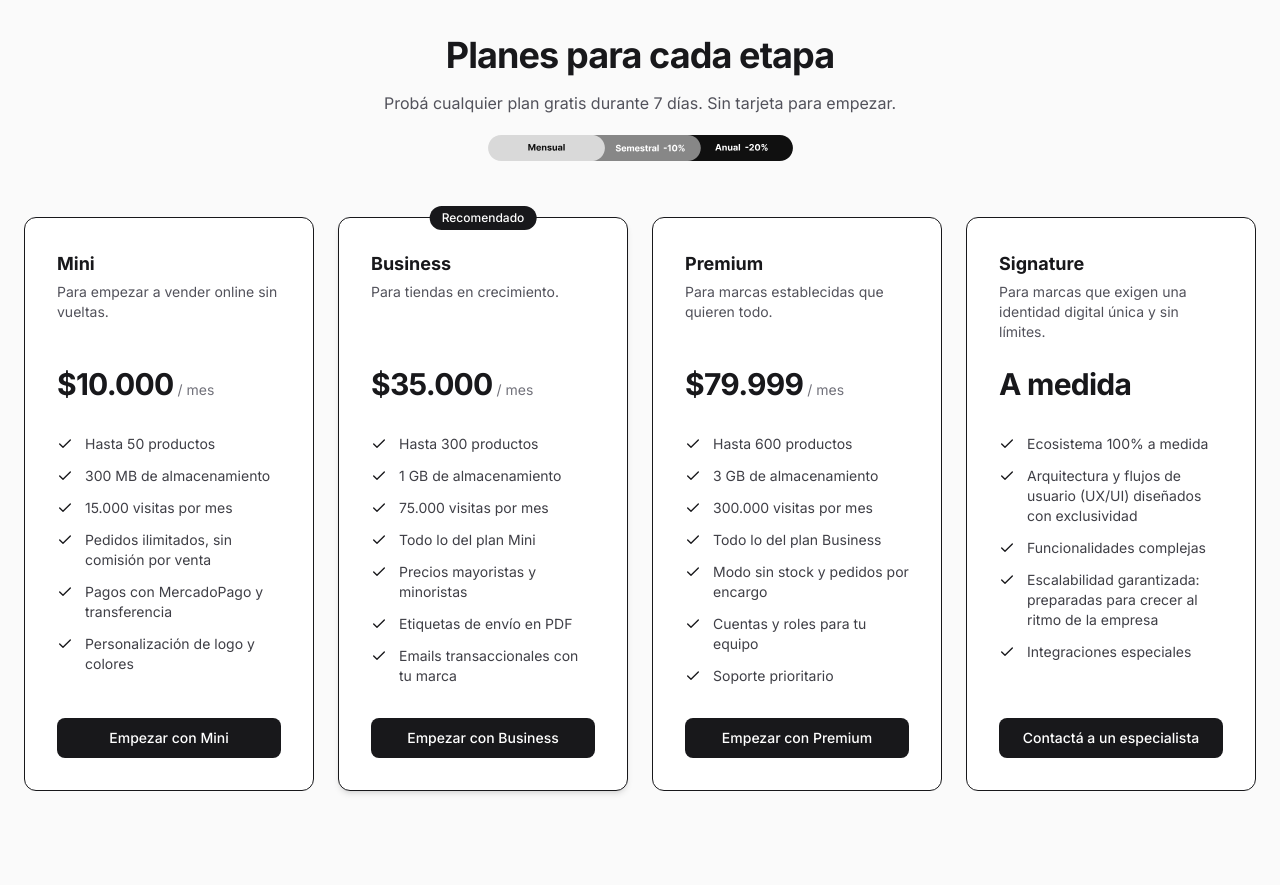
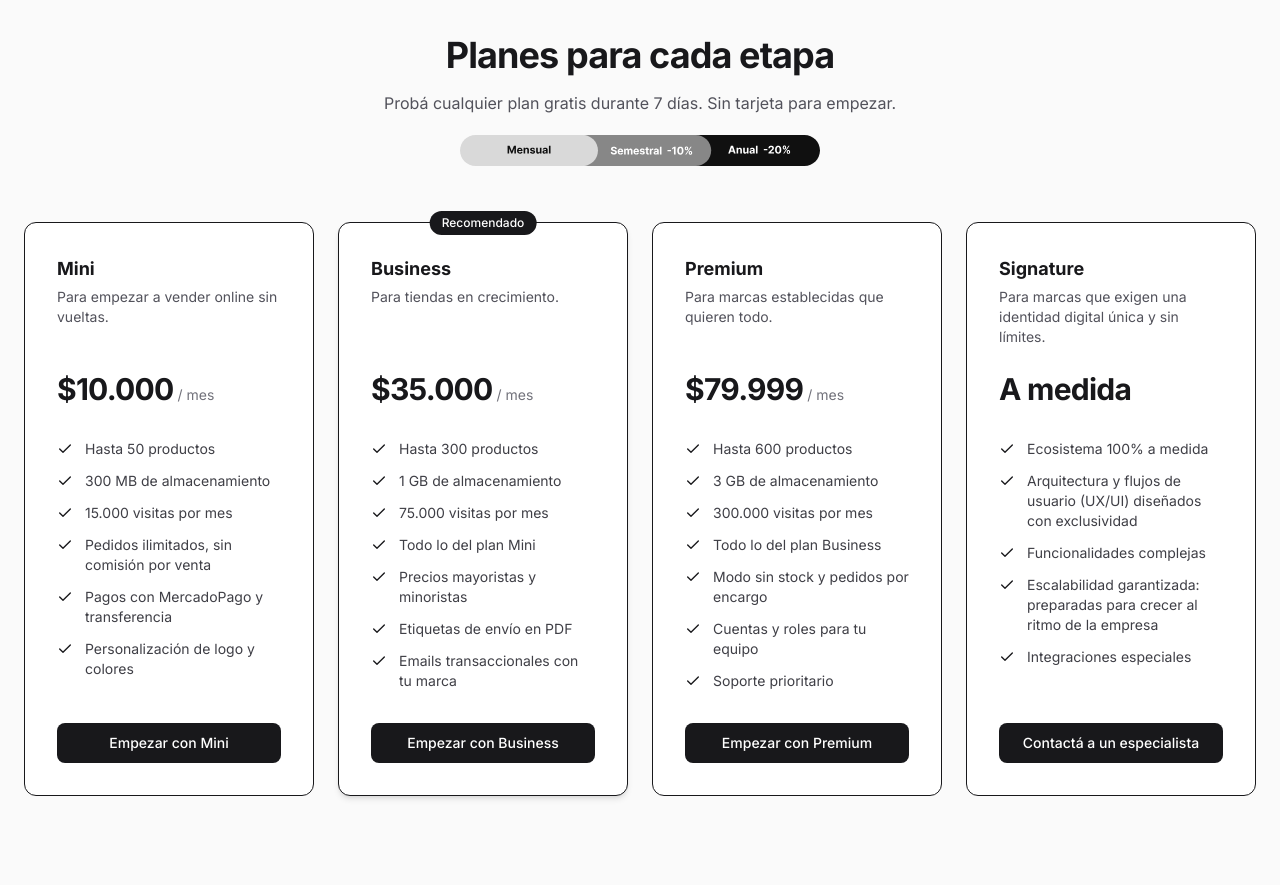
Before and after one commit to DMKo2002/gounuri-web, a Next.js app: page / in a window 1280 px wide. Shown: the part 6300-7185 px from the top of the page. Built offline with nearby package versions, Linux system fonts and the light colour scheme; no server answers.

Commit message:
Pricing: agrandar SVG de descuento para mejor lectura

```diff
--- a/src/components/Pricing.tsx
+++ b/src/components/Pricing.tsx
@@ -24,9 +24,9 @@ export default function Pricing() {
           <img
             src="/img/planes-descuento-terminos.svg"
             alt="Pagando semestral ahorrás 10% y pagando anual ahorrás 20%"
-            width={305}
-            height={26}
-            className="h-auto w-full max-w-[305px]"
+            width={360}
+            height={31}
+            className="h-auto w-full max-w-[360px]"
           />
         </div>
 
```
